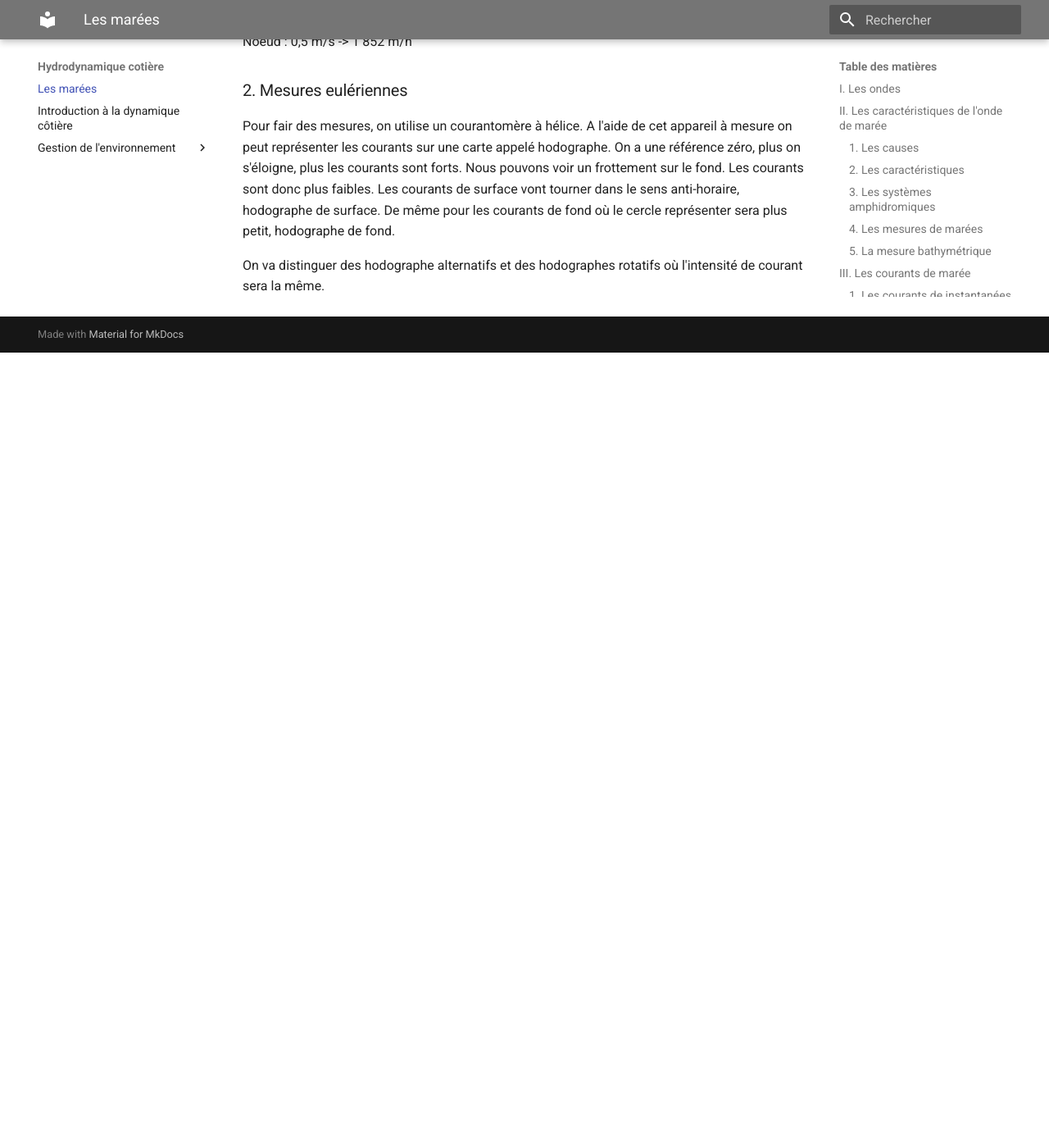
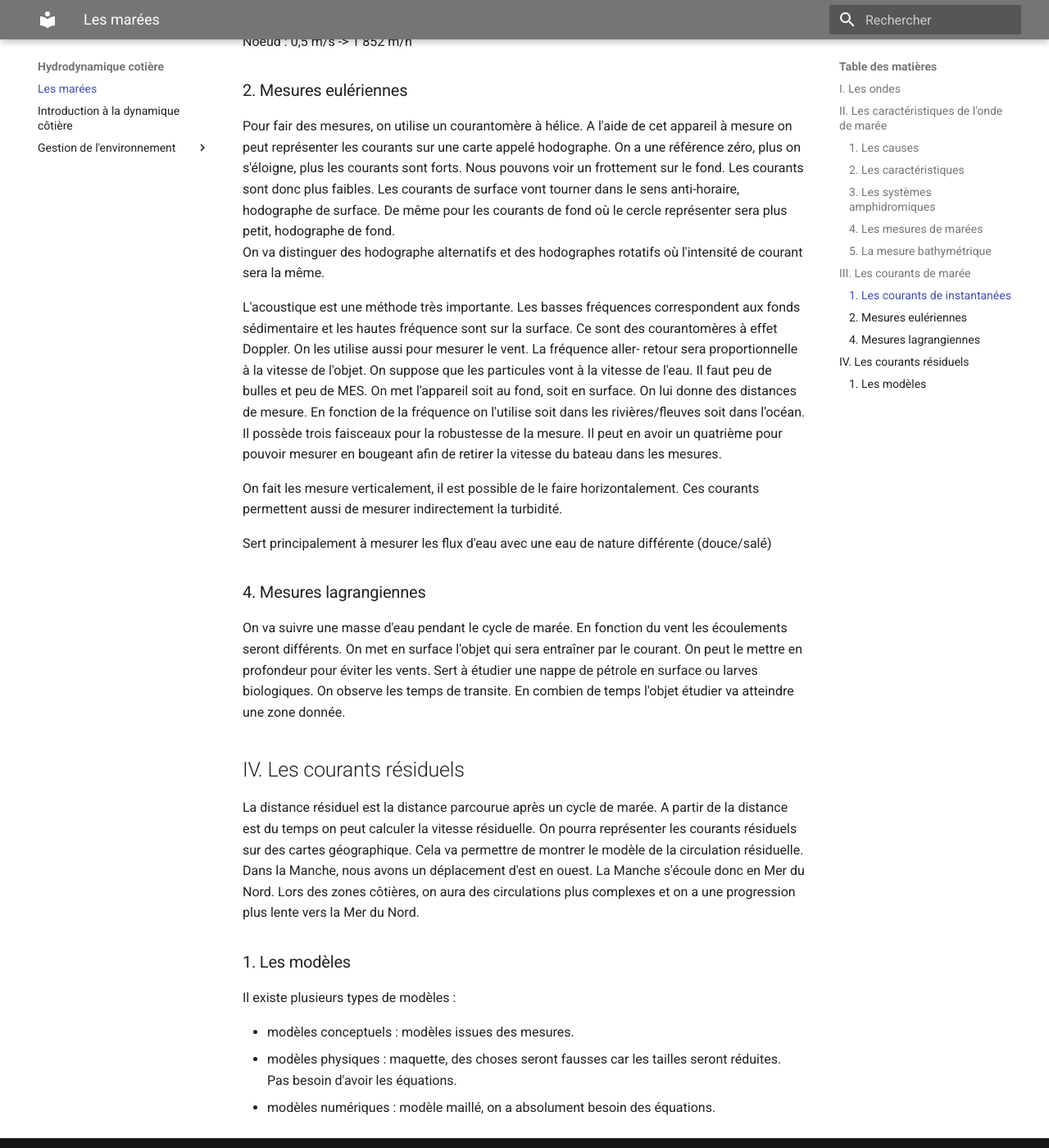
Before and after one commit to Lizeem/L3STcours, an MkDocs documentation site: the page built from Docs/Hydrodynamique cotière/Les marées.md, in a window 1280 px wide and 1400 px high, scrolled down 3780 px. Shown: the whole window at 82% size. Built offline with MkDocs 1.6.1 and Material for MkDocs 9.7.7, drawn with Linux system fonts in a browser that asks for light colours; before the commit the page ends 4210 px from its top, so only the background shows below that.

Commit message:
Update les marées

```diff
--- a/Docs/Hydrodynamique cotière/Les marées.md
+++ b/Docs/Hydrodynamique cotière/Les marées.md
@@ -96,5 +96,26 @@ Noeud : 0,5 m/s -> 1 852 m/h
 ### 2. Mesures eulériennes
 
 Pour fair des mesures, on utilise un courantomère à hélice. A l'aide de cet appareil à mesure on peut représenter les courants sur une carte appelé hodographe. On a une référence zéro, plus on s'éloigne, plus les courants sont forts. Nous pouvons voir un frottement sur le fond. Les courants sont donc plus faibles. Les courants de surface vont tourner dans le sens anti-horaire, hodographe de surface. De même pour les courants de fond où le cercle représenter sera plus petit, hodographe de fond.
+On va distinguer des hodographe alternatifs et des hodographes rotatifs où l'intensité de courant sera la même.
 
-On va distinguer des hodographe alternatifs et des hodographes rotatifs où l'intensité de courant sera la même.
+L'acoustique est une méthode très importante. Les basses fréquences correspondent aux fonds sédimentaire et les hautes fréquence sont sur la surface. Ce sont des courantomères à effet Doppler. On les utilise aussi pour mesurer le vent. La fréquence aller- retour sera proportionnelle à la vitesse de l'objet. On suppose que les particules vont à la vitesse de l'eau. Il faut peu de bulles et peu de MES. On met l'appareil soit au fond, soit en surface. On lui donne des distances de mesure. En fonction de la fréquence on l'utilise soit dans les rivières/fleuves soit dans l'océan. Il possède trois faisceaux pour la robustesse de la mesure. Il peut en avoir un quatrième pour pouvoir mesurer en bougeant afin de retirer la vitesse du bateau dans les mesures.
+
+On fait les mesure verticalement, il est possible de le faire horizontalement. Ces courants permettent aussi de mesurer indirectement la turbidité.
+
+Sert principalement à mesurer les flux d'eau avec une eau de nature différente (douce/salé)
+
+### 4. Mesures lagrangiennes
+
+On va suivre une masse d'eau pendant le cycle de marée. En fonction du vent les écoulements seront différents. On met en surface l'objet qui sera entraîner par le courant. On peut le mettre en profondeur pour éviter les vents. Sert à étudier une nappe de pétrole en surface ou larves biologiques. On observe les temps de transite. En combien de temps l'objet étudier va atteindre une zone donnée.
+
+## IV. Les courants résiduels
+
+La distance résiduel est la distance parcourue après un cycle de marée. A partir de la distance est du temps on peut calculer la vitesse résiduelle. On pourra représenter les courants résiduels sur des cartes géographique. Cela va permettre de montrer le modèle de la circulation résiduelle. Dans la Manche, nous avons un déplacement d'est en ouest. La Manche s'écoule donc en Mer du Nord. Lors des zones côtières, on aura des circulations plus complexes et on a une progression plus lente vers la Mer du Nord.
+
+### 1. Les modèles
+
+Il existe plusieurs types de modèles :
+
+- modèles conceptuels : modèles issues des mesures.
+- modèles physiques : maquette, des choses seront fausses car les tailles seront réduites. Pas besoin d'avoir les équations.
+- modèles numériques : modèle maillé, on a absolument besoin des équations.
```
